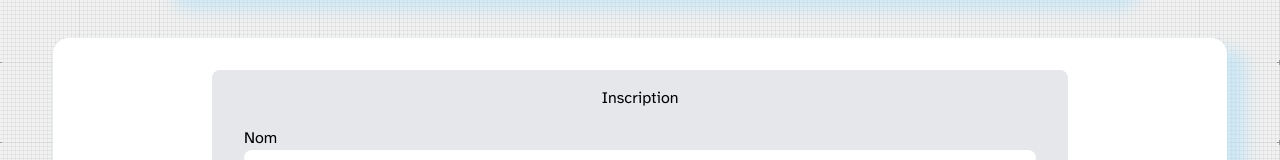
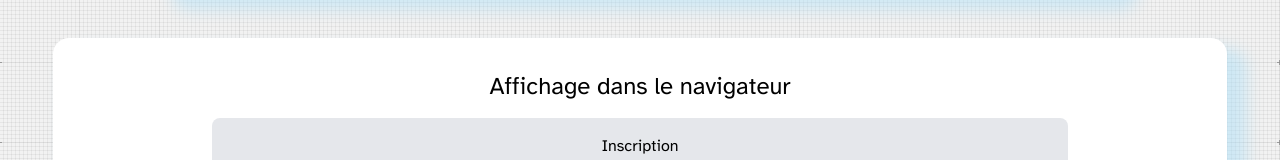
Before and after one commit to Sylvain-Lepoutre/react-bada11y, a React (Vite) app: page /persona1/step2 in a window 1280 px wide. Shown: the part 178-338 px from the top of the page. Built offline with nearby package versions, Linux system fonts and the light colour scheme.

Commit message:
feat(BadFormNoAttribute.tsx): add Heading2

```diff
--- a/src/components/pages/persona1step2/BadFormNoAttribute.tsx
+++ b/src/components/pages/persona1step2/BadFormNoAttribute.tsx
@@ -1,8 +1,10 @@
+import { Heading2 } from "../../headings/Heading2";
 import { Section } from "../../sections/Section";
 
 export const BadFormNoAttribute = () => {
   return (
     <Section>
+      <Heading2>Affichage dans le navigateur</Heading2>
       <form className="mx-auto my-4 w-3/4 rounded-lg bg-gray-200 p-4">
         <h2 className="text-center">Inscription</h2>
 
```
